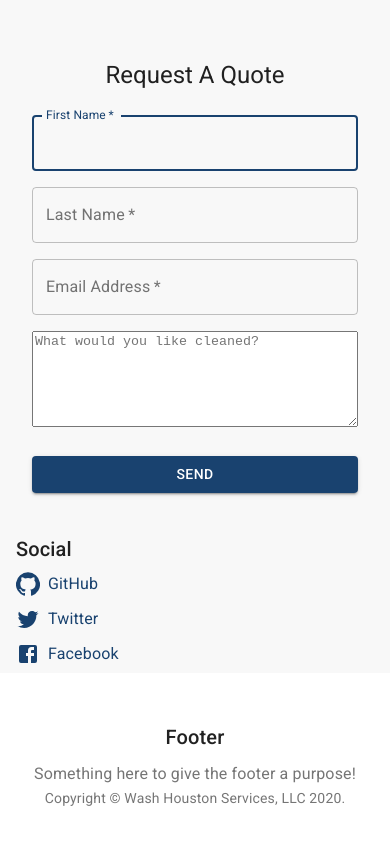
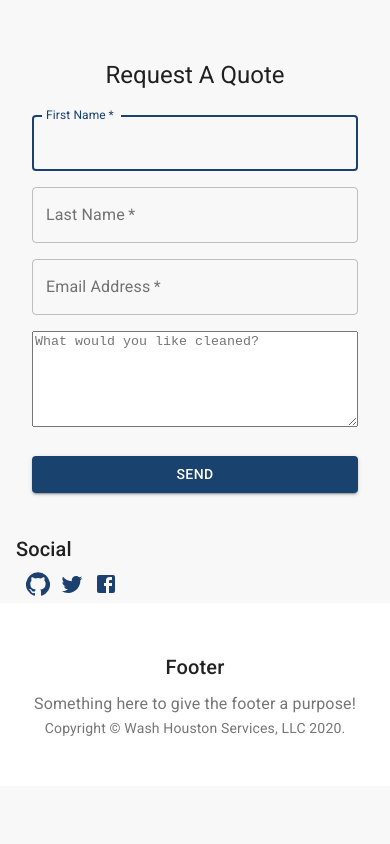
Before and after one commit to lavelyio/wash-houston, a Next.js app: page / in a window 390 px wide. Shown: the part 1287-2131 px from the top of the page. After the commit the page ends 2073 px from the top, so only its background shows below. Built offline with nearby package versions, Linux system fonts and the light colour scheme.

Commit message:
Updated Pages and theme to use Responsive font sizes

```diff
--- a/components/sidebar/index.js
+++ b/components/sidebar/index.js
@@ -1,11 +1,11 @@
-import React from "react";
-import PropTypes from "prop-types";
-import { makeStyles } from "@material-ui/core/styles";
-import Grid from "@material-ui/core/Grid";
-import Paper from "@material-ui/core/Paper";
-import Typography from "@material-ui/core/Typography";
-import Link from "@material-ui/core/Link";
-import RequestQuote from "../forms/requestQuote";
+import React from 'react'
+import PropTypes from 'prop-types'
+import { makeStyles } from '@material-ui/core/styles'
+import Grid from '@material-ui/core/Grid'
+import Paper from '@material-ui/core/Paper'
+import Typography from '@material-ui/core/Typography'
+import Link from '@material-ui/core/Link'
+import RequestQuote from '../forms/requestQuote'
 const useStyles = makeStyles((theme) => ({
   sidebarAboutBox: {
     padding: theme.spacing(2),
@@ -14,37 +14,40 @@ const useStyles = makeStyles((theme) => ({
   sidebarSection: {
     marginTop: theme.spacing(3),
   },
-}));
+}))
 
 export default function Sidebar(props) {
-  const classes = useStyles();
-  const { archives, description, social, title } = props;
+  const classes = useStyles()
+  const { archives, description, social, title } = props
 
   return (
     <Grid item xs={12} md={4}>
       <Paper elevation={0} className={classes.sidebarAboutBox}>
-        <Typography variant="h6" gutterBottom>
+        <Typography variant='h6' gutterBottom>
           {title}
         </Typography>
         <Typography>{description}</Typography>
       </Paper>
       <RequestQuote />
 
-      <Typography variant="h6" gutterBottom className={classes.sidebarSection}>
+      <Typography variant='h6' gutterBottom className={classes.sidebarSection}>
         Social
       </Typography>
-      {social.map((network) => (
-        <Link display="block" variant="body1" href="#" key={network}>
-          <Grid container direction="row" spacing={1} alignItems="left">
-            <Grid item>
-              <network.icon />
-            </Grid>
-            <Grid item>{network.name}</Grid>
-          </Grid>
-        </Link>
-      ))}
+      <div style={{ display: 'flex' }}>
+        {social.map((network) => (
+          <Link
+            display='block'
+            color='secondary'
+            variant='body1'
+            href='#'
+            key={network}
+            style={{ marginLeft: 10 }}>
+            <network.icon />
+          </Link>
+        ))}
+      </div>
     </Grid>
-  );
+  )
 }
 
 Sidebar.propTypes = {
@@ -52,4 +55,4 @@ Sidebar.propTypes = {
   description: PropTypes.string,
   social: PropTypes.array,
   title: PropTypes.string,
-};
+}
```
Also changed, not shown: pages/about.js (+18 -0 lines), pages/commercial.js (+18 -0 lines), pages/contact.js (+18 -0 lines), pages/residential.js (+18 -0 lines).
